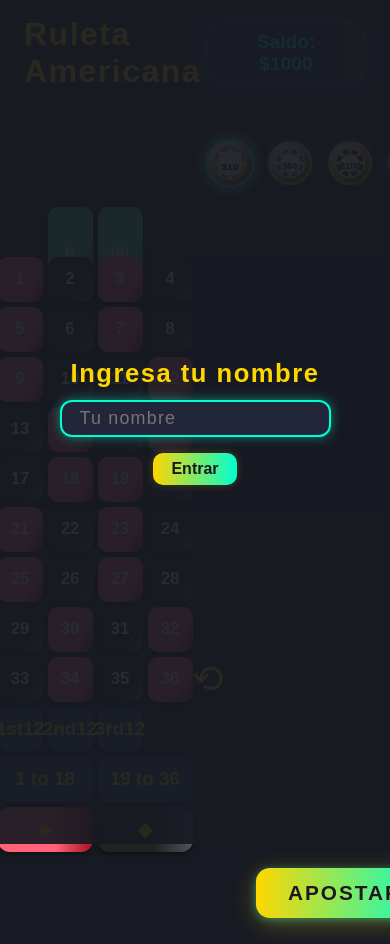
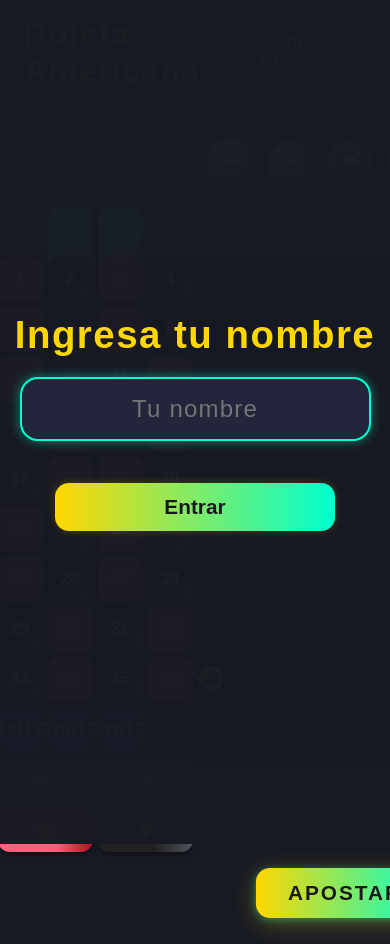
Before and after one commit to Shxheld/RuletaOnline, a website: page ruletaonline1/public/player.html in a window 390 px wide. Shown: the top 944 px of the page. Drawn offline with nearby package versions, Linux system fonts and the light colour scheme; no server answers.

Commit message:
Update style.css

```diff
--- a/ruletaonline1/public/style.css
+++ b/ruletaonline1/public/style.css
@@ -492,3 +492,53 @@ body.slot #slot-bg { display: block !important; }
     height: 100% !important;
   }
 }
+@media (max-width: 700px) {
+  #nombre-usuario-container {
+    position: fixed !important;
+    left: 0 !important;
+    top: 0 !important;
+    width: 100vw !important;
+    height: 100vh !important;
+    min-width: 100vw !important;
+    min-height: 100vh !important;
+    background: rgba(24,26,35,0.98) !important; /* Fondo más opaco */
+    z-index: 9999 !important;
+    display: flex !important;
+    align-items: center !important;
+    justify-content: center !important;
+    flex-direction: column !important;
+    padding: 0 !important;
+    margin: 0 !important;
+  }
+  #nombre-form {
+    width: 90vw !important;
+    max-width: 400px;
+    display: flex !important;
+    flex-direction: column !important;
+    align-items: center !important;
+    gap: 24px !important;
+  }
+  #nombre-usuario-titulo {
+    font-size: 2.4em !important;
+    margin-bottom: 20px !important;
+    text-align: center !important;
+  }
+  #nombre-usuario-input {
+    font-size: 1.5em !important;
+    padding: 16px 24px !important;
+    border-radius: 18px !important;
+    margin-bottom: 18px !important;
+    width: 100% !important;
+    box-sizing: border-box !important;
+    text-align: center !important;
+  }
+  #btn-nombre {
+    font-size: 1.3em !important;
+    border-radius: 14px !important;
+    padding: 12px 0 !important;
+    width: 100% !important;
+    max-width: 280px !important;
+    margin: 0 auto !important;
+    display: block !important;
+  }
+}
```
